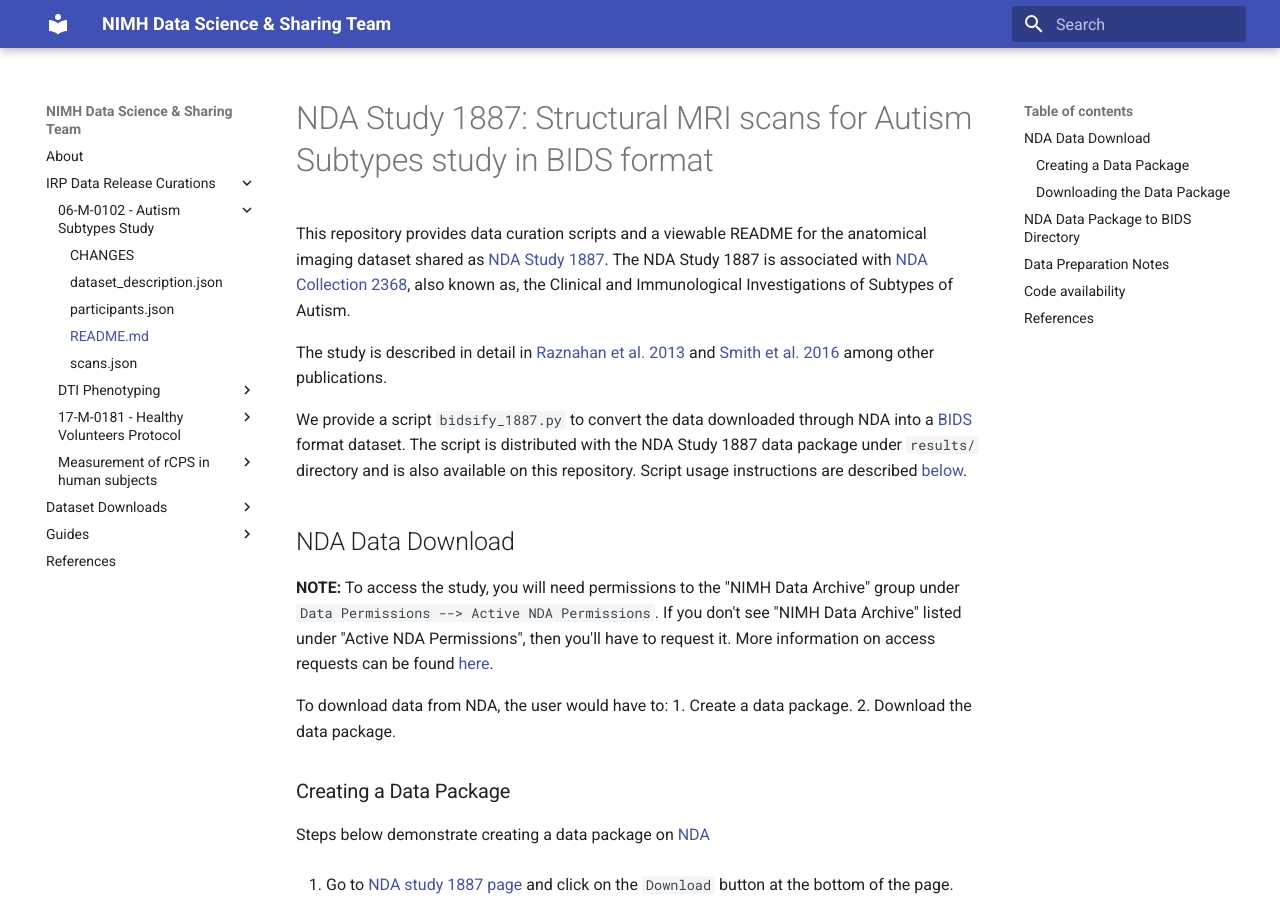
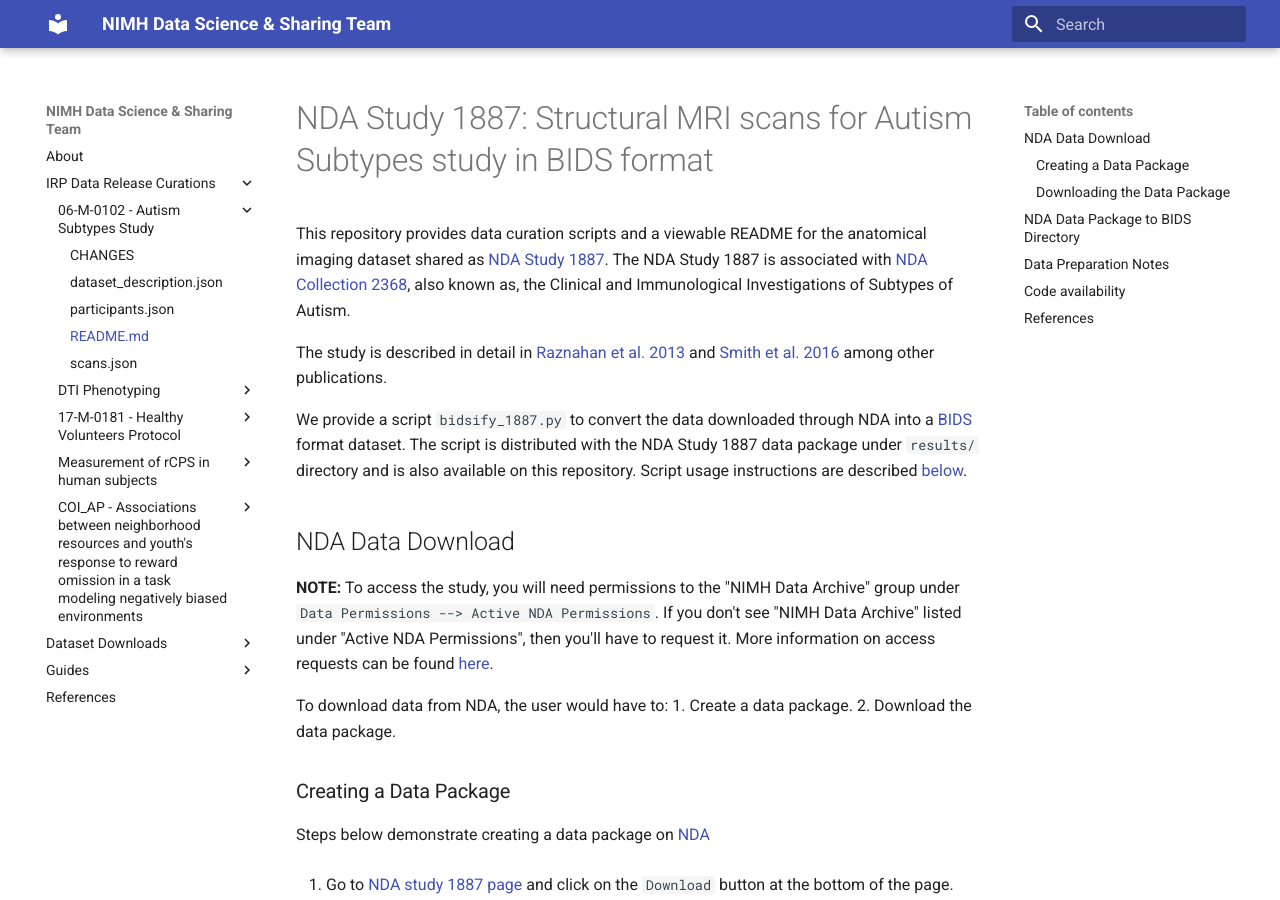
Before and after one commit to nimh-dsst/dsst-rtd, an MkDocs documentation site: the page built from docs/curations/06-M-0102/README.md, in a window 1280 px wide and 900 px high. Built offline with MkDocs 1.6.1 and Material for MkDocs 9.7.7, drawn with Linux system fonts in a browser that asks for light colours.

Commit message:
Update mkdocs.yml to include COI_AP modality agnostic files

```diff
--- a/mkdocs.yml
+++ b/mkdocs.yml
@@ -52,6 +52,15 @@ nav:
         - Provided rCPS: curations/c11-leucine/rcps_dataset_description.md
         - rcps-modified-petprep: curations/c11-leucine/petprep_dataset_description.md
 
+    - COI_AP - Associations between neighborhood resources and youth's response to reward omission in a task modeling negatively biased environments:
+      - dataset_description.json: curations/COI_AP/dataset_description.md
+      - README.md: curations/COI_AP/README.md
+      - participants.json: curations/COI_AP/participants.md
+      - phenotype.json: curations/COI_AP/phenotype.md
+      - task-AffectivePosner_beh.json: curations/COI_AP/task-AffectivePosner_beh.md
+      - task-AffectivePosner_events.json: curations/COI_AP/task-AffectivePosner_events.md
+      - Internal Curation Notes & Project Description: curations/COI_AP/project_description.md
+
   - Dataset Downloads:
     - The Enhanced NKI Rockland Sample: downloads/enhanced-nki.md
 
```
